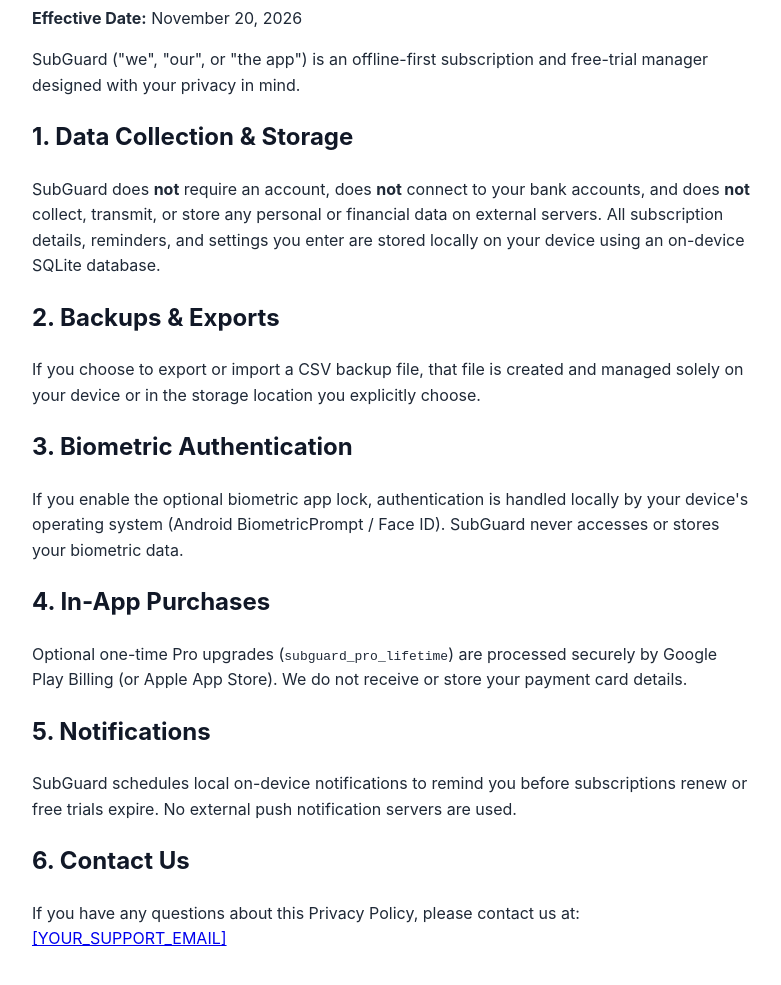
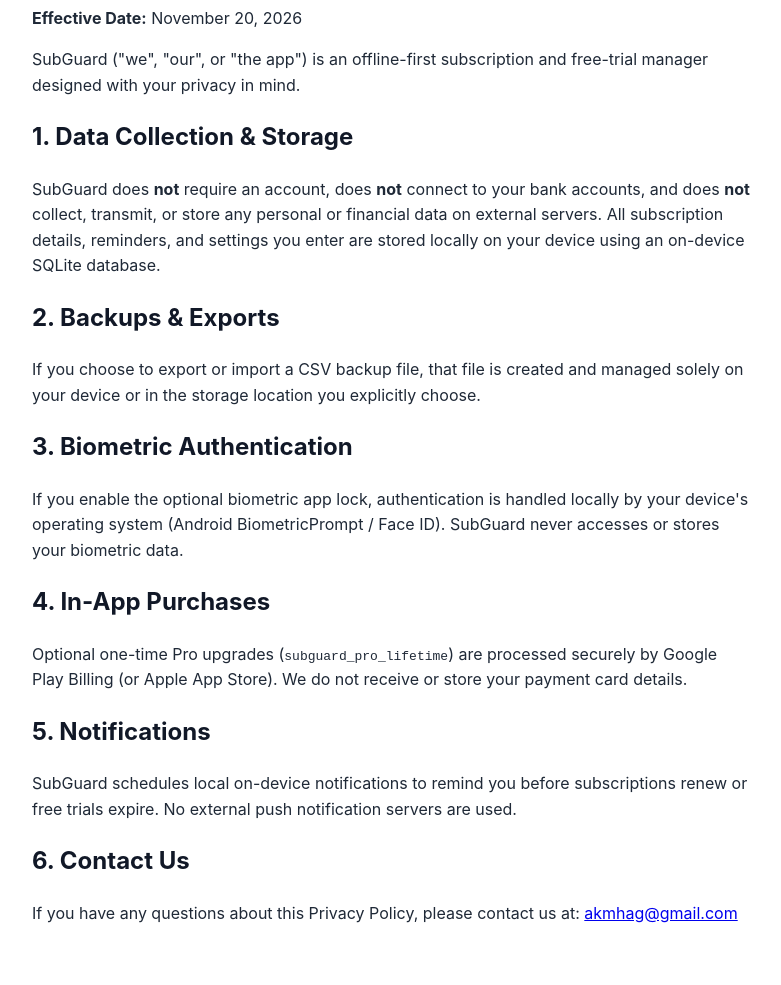
Before and after one commit to akmhag/subguard-privacy, a plain HTML site: page index.html in a window 1280 px wide. Shown: the part 107-1092 px from the top of the page, without its empty margins (248-1029 px from the left). Drawn offline with Linux system fonts and the light colour scheme.

Commit message:
Update contact email in Privacy Policy section

```diff
--- a/index.html
+++ b/index.html
@@ -30,6 +30,6 @@
   <p>SubGuard schedules local on-device notifications to remind you before subscriptions renew or free trials expire. No external push notification servers are used.</p>
 
   <h2>6. Contact Us</h2>
-  <p>If you have any questions about this Privacy Policy, please contact us at: <a href="mailto:[YOUR_SUPPORT_EMAIL]">[YOUR_SUPPORT_EMAIL]</a></p>
+  <p>If you have any questions about this Privacy Policy, please contact us at: <a href="mailto:akmhag@gmail.com">akmhag@gmail.com</a></p>
 </body>
 </html>
```
